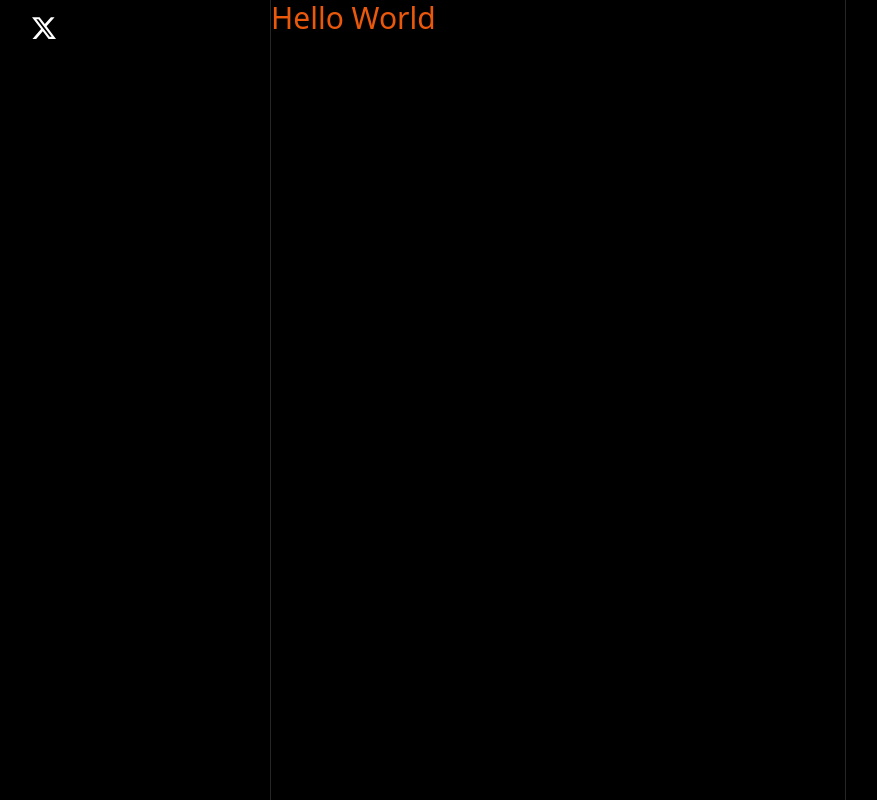
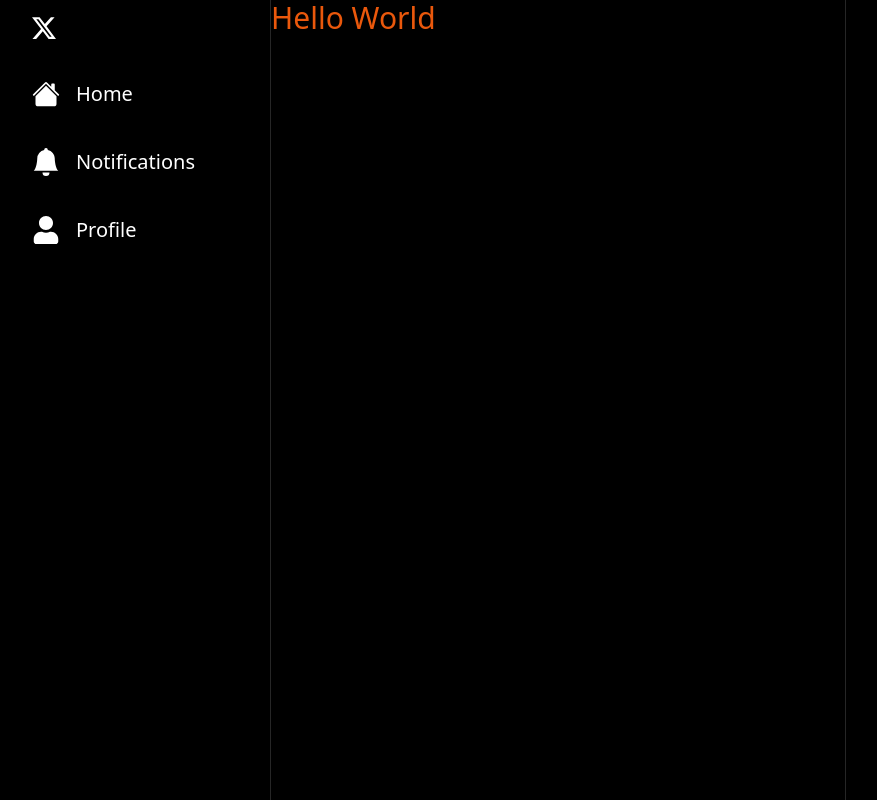
Before and after one commit to LinC3e/clone-x.com, a Next.js app: page / in a window 1280 px wide. Shown: the whole page, without its empty margins (82-959 px from the left). Built offline with nearby package versions, Linux system fonts and the light colour scheme.

Commit message:
ADD - Sidebaritems left

```diff
--- a/components/layout/Sidebar.tsx
+++ b/components/layout/Sidebar.tsx
@@ -4,6 +4,7 @@ import { FaUser } from 'react-icons/fa'
 
 // Components
 import SidebarLogo from './SidebarLogo';
+import SidebarItem from './Sidebaritem';
 
 const Sidebar = () => {
 
@@ -15,7 +16,7 @@ const Sidebar = () => {
         },
         {
             icon: BsBellFill,
-            lable: 'Notifications',
+            label: 'Notifications',
             href: '/notifications',
             auth: true,
         },
@@ -31,6 +32,14 @@ const Sidebar = () => {
             <div className="flex flex-col items-end">
                 <div className="space-y-2 lg:w-[230px]">
                     <SidebarLogo/>
+                    {items.map((item) => (
+                        <SidebarItem
+                            key={item.href}
+                            href={item.href}
+                            icon={item.icon}
+                            label={item.label}
+                        />
+                    ))}
                 </div>
             </div>
         </div>
--- /dev/null
+++ b/components/layout/Sidebaritem.tsx
@@ -0,0 +1,46 @@
+import { IconType } from 'react-icons';
+
+interface SidebarItemProps {
+    label: string;
+    icon: IconType;
+    href?: string;
+    onClick?: () => void;
+}
+
+const SidebarItem: React.FC<SidebarItemProps> = ({ label, icon: Icon, href, onClick }) => {
+    return (
+        <div className="flex flex-row items-center">
+            <div className="
+                relative
+                rounded-full
+                h-14
+                w-14
+                flex
+                items-center
+                justify-center
+                p-4 hover:bg-slate-300
+                hover:bg-opacity-10
+                cursor-pointer
+                lg:hidden">
+                    <Icon size={28} color="white" />
+            </div>
+            <div className="
+                relative
+                hidden
+                lg:flex
+                items-row
+                gap-4 p-4
+                rounded-fullhover:bg-slate-300
+                hover:bg-opacity-10
+                cursor-pointer
+                items-center">
+                    <Icon size={28} color="white" />
+                    <p className="hidden lg:block text-white text-xl">
+                        {label}
+                    </p>
+            </div>
+        </div>
+    )
+}
+
+export default SidebarItem
```
